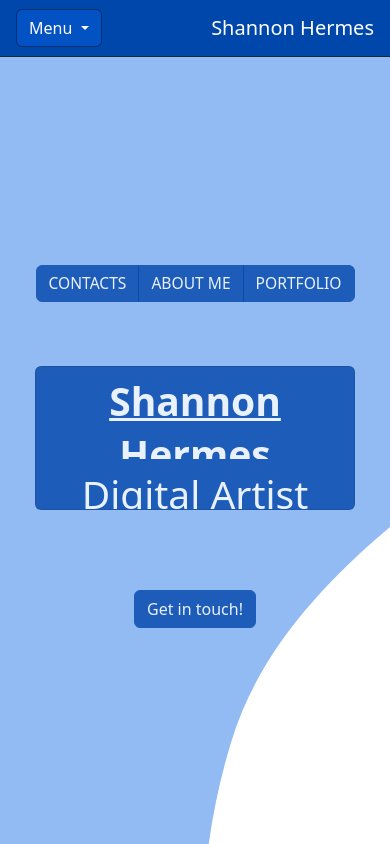
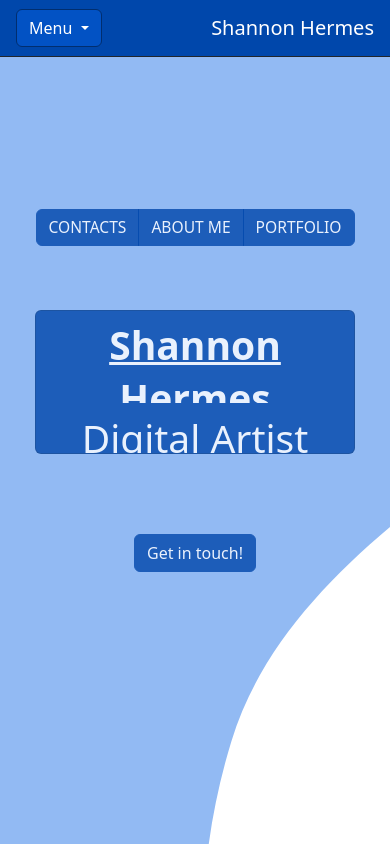
Before and after one commit to ADuskyWolf/shannonhermes, a plain HTML site: page index.html in a window 390 px wide. Drawn offline with nearby package versions, Linux system fonts and the light colour scheme.

Commit message:
Update index.html

```diff
--- a/index.html
+++ b/index.html
@@ -179,7 +179,7 @@
 				}
 
 				.mobile-margin {
-					margin-top: 10rem;
+					margin-top: 6.5rem;
 				}
 
 				.btn-primary:focus,
```
